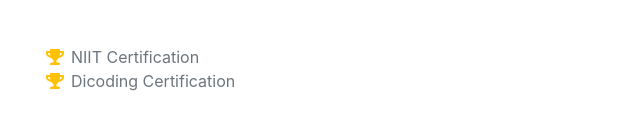
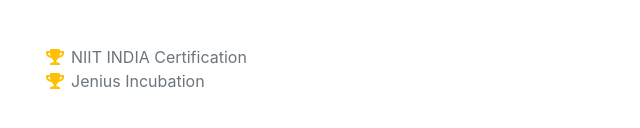
Before and after one commit to aldijavier/aldijavier.github.io, a plain HTML site: page index.html in a window 1280 px wide. Shown: the part 4582-4710 px from the top of the page, 289-929 px from the left. Drawn offline with nearby package versions, Linux system fonts and the light colour scheme; a web font is replaced by a local one.

```diff
--- a/index.html
+++ b/index.html
@@ -182,11 +182,11 @@
                     <ul class="fa-ul mb-0">
                         <li>
                             <span class="fa-li"><i class="fas fa-trophy text-warning"></i></span>
-                            NIIT Certification
+                            NIIT INDIA Certification
                         </li>
                         <li>
                             <span class="fa-li"><i class="fas fa-trophy text-warning"></i></span>
-                            Dicoding Certification
+                            Jenius Incubation
                         </li>
                     </ul>
                 </div>
```
